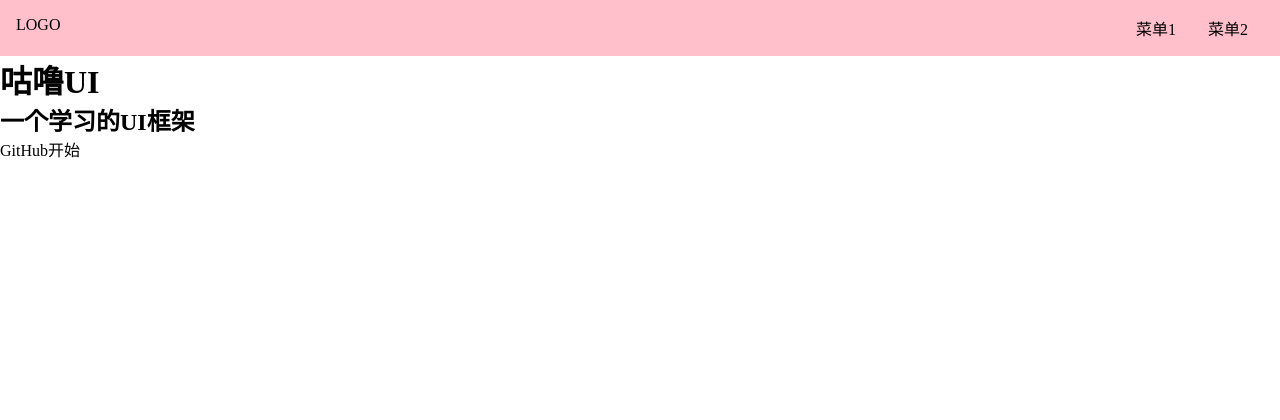
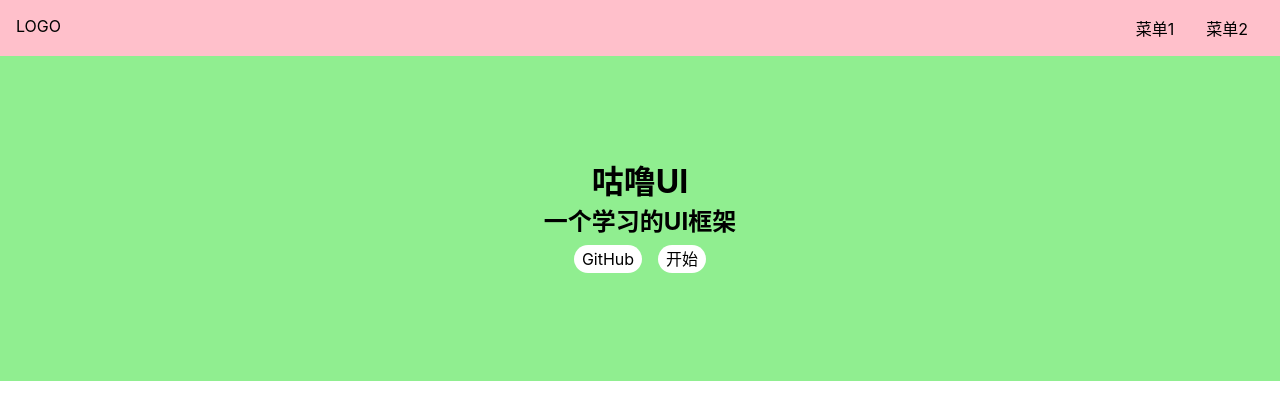
Before and after one commit to snk986/akat-ui-sourceCode-website, a Vue app: page /#/ in a window 1280 px wide. Shown: the top 420 px of the page. Built offline with nearby package versions, Linux system fonts and the light colour scheme.

Commit message:
HOME首页样式

```diff
--- a/src/index.scss
+++ b/src/index.scss
@@ -12,5 +12,12 @@
   color: inherit;
   &:hover {
     border-bottom: 1px solid;
+    cursor: pointer;
   }
 }
+body {
+  font-size: 16px;
+  // 为什么这样写 font-family
+  // 答案见 https://github.com/zenozeng/fonts.css/
+  font-family: -apple-system, "Noto Sans", "Helvetica Neue", Helvetica, "Nimbus Sans L", Arial, "Liberation Sans", "PingFang SC", "Hiragino Sans GB", "Noto Sans CJK SC", "Source Han Sans SC", "Source Han Sans CN", "Microsoft YaHei", "Wenquanyi Micro Hei", "WenQuanYi Zen Hei", "ST Heiti", SimHei, "WenQuanYi Zen Hei Sharp", sans-serif;
+}
--- a/src/views/Home.vue
+++ b/src/views/Home.vue
@@ -6,7 +6,7 @@
       <h2>一个学习的UI框架</h2>
       <p class="actions">
         <a>GitHub</a>
-        <a>开始</a>
+        <router-link to="/doc">开始</router-link>
       </p>
     </div>
   </div>
@@ -18,5 +18,25 @@
 }
 </script>
 <style lang="scss" scoped>
-
+  .banner {
+  padding: 100px 0;
+  display: flex;
+  justify-content: center;
+  align-items: center;
+  flex-direction: column;
+  background: lightgreen;
+  > .actions{
+    padding: 8px 0;
+    a {
+      margin:0 8px;
+      background: #fff;
+      display: inline-block;
+      $h: 28px;
+      height: $h;
+      line-height: $h;
+      border-radius: $h/2;
+      padding: 0 8px;
+    }
+  }
+}
 </style>
```
